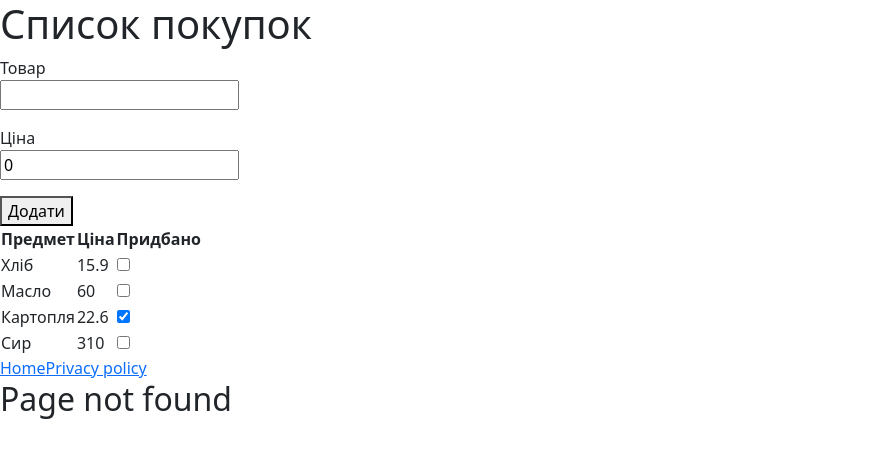
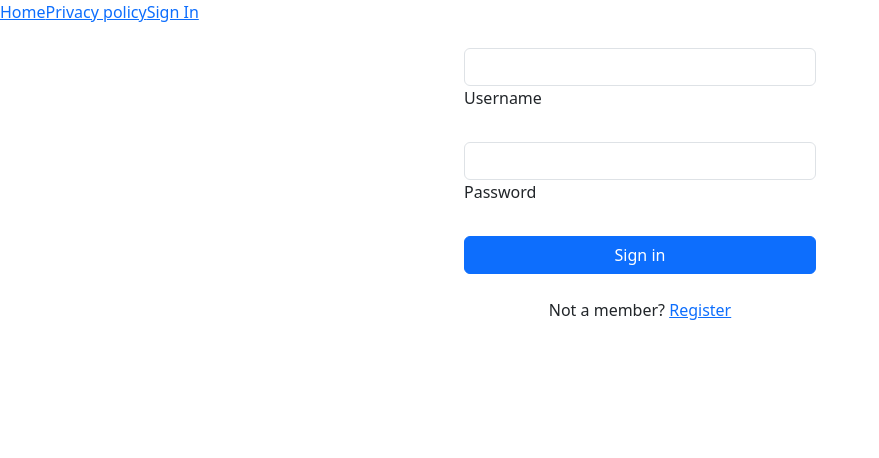
Before and after one commit to alextkachuk3/IN_lab2, an Angular app in the folder IN_lab2/: page /signin in a window 1280 px wide. Before the commit this address had no page. Shown: the top 458 px of the page, without its empty margins (0-879 px from the left). Built offline with nearby package versions, Linux system fonts and the light colour scheme.

Commit message:
Sign in form

```diff
--- a/IN_lab2/src/app/about.component.ts
+++ /dev/null
@@ -1,7 +0,0 @@
-import { Component } from "@angular/core";
-
-@Component({
-  selector: "about-app",
-  template: "<h2>About</h2>"
-})
-export class AboutComponent { }
--- a/IN_lab2/src/app/app.component.html
+++ b/IN_lab2/src/app/app.component.html
@@ -1,4 +1,4 @@
-<h1> Список покупок </h1>
+<!--<h1> Список покупок </h1>
 <div>
   <p>
     <label>Товар</label><br>
@@ -28,11 +28,10 @@
     </tr>
   </tbody>
 </table>
-<div>
-  <nav>
-    <a routerLink="">Home</a>
-    <a routerLink="/about">Privacy policy</a>
-  </nav>
-  <router-outlet></router-outlet>
-</div>
+<div>-->
+<nav>
+  <a routerLink="">Home</a>
+  <a routerLink="/privacy">Privacy policy</a>
+  <a routerLink="/signin">Sign In</a>
+</nav>
 <router-outlet></router-outlet>
--- a/IN_lab2/src/app/app.config.ts
+++ b/IN_lab2/src/app/app.config.ts
@@ -2,12 +2,14 @@ import { provideRouter, Routes } from "@angular/router";
 import { ApplicationConfig } from "@angular/core";
 
 import { HomeComponent } from "./home.component";
-import { AboutComponent } from "./about.component";
+import { SignInComponent } from "./authorization/sign-in/sign-in.component"
+import { PrivacyPolicyComponent } from "./privacy-policy.component";
 import { NotFoundComponent } from "./not-found.component";
 
 const appRoutes: Routes = [
   { path: "", component: HomeComponent },
-  { path: "about", component: AboutComponent },
+  { path: "signin", component: SignInComponent },
+  { path: "privacy", component: PrivacyPolicyComponent },
   { path: "**", component: NotFoundComponent }
 ];
 
--- /dev/null
+++ b/IN_lab2/src/app/authorization/sign-in/sign-in.component.html
@@ -0,0 +1,19 @@
+<section class="w-100 p-4 d-flex justify-content-center pb-4">
+  <form style="width: 22rem;">
+    <div class="form-outline mb-4">
+      <input type="text" id="usernameInput" class="form-control">
+      <label class="form-label" for="usernameInput">Username</label>
+    </div>
+
+    <div class="form-outline mb-4">
+      <input type="password" id="passwordInput" class="form-control">
+      <label class="form-label" for="passwordInput">Password</label>
+    </div>
+
+    <button type="button" class="w-100 btn btn-primary btn-block mb-4">Sign in</button>
+
+    <div class="text-center">
+      <p>Not a member? <a href="#!">Register</a></p>
+    </div>
+  </form>
+</section>
--- /dev/null
+++ b/IN_lab2/src/app/privacy-policy.component.ts
@@ -0,0 +1,7 @@
+import { Component } from "@angular/core";
+
+@Component({
+  selector: "privacy-policy",
+  template: "<h2>Privacy policy</h2>"
+})
+export class PrivacyPolicyComponent { }
```
Also changed, not shown: IN_lab2/src/app/app.module.ts (deleted, +0 -16 lines), IN_lab2/src/app/authorization/sign-in/sign-in.component.ts (added, +7 -0 lines), 2 other files (tests, documents, lock files or other folders).
